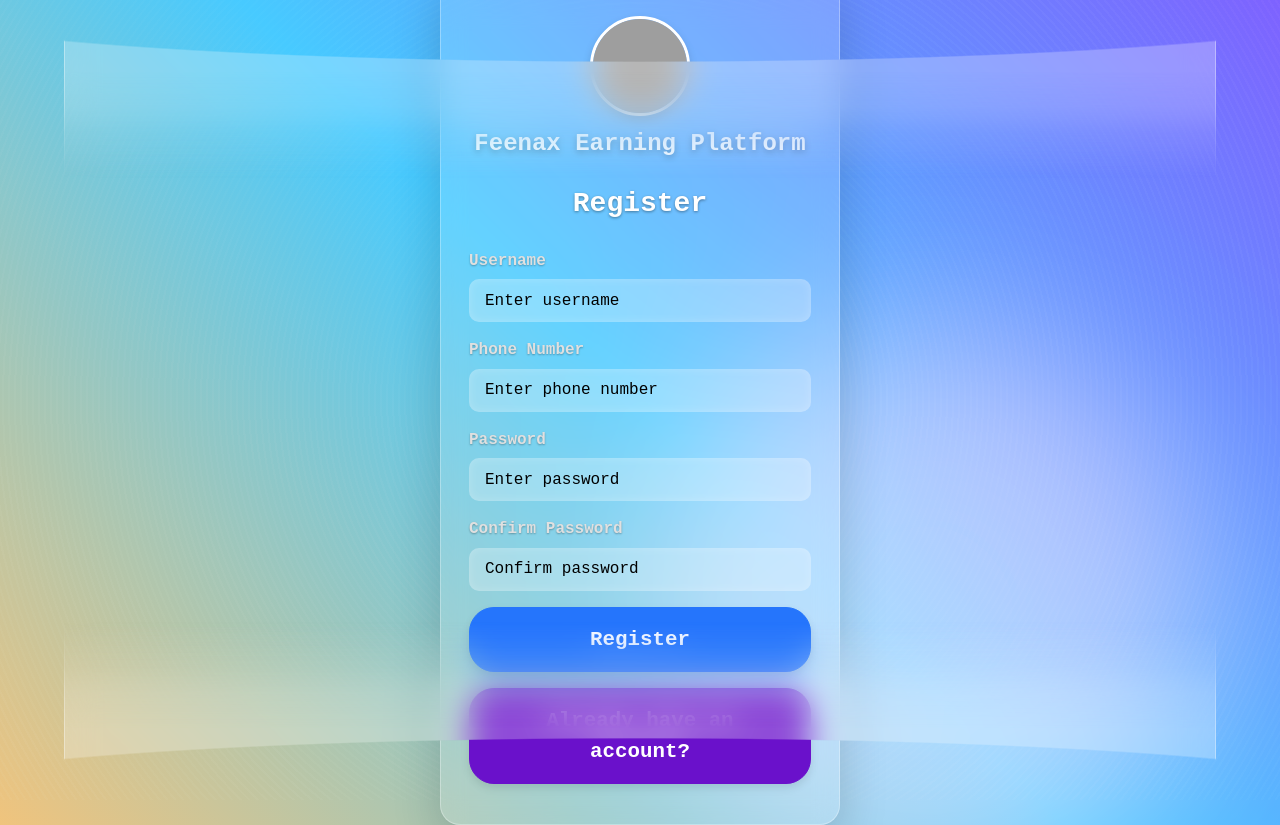
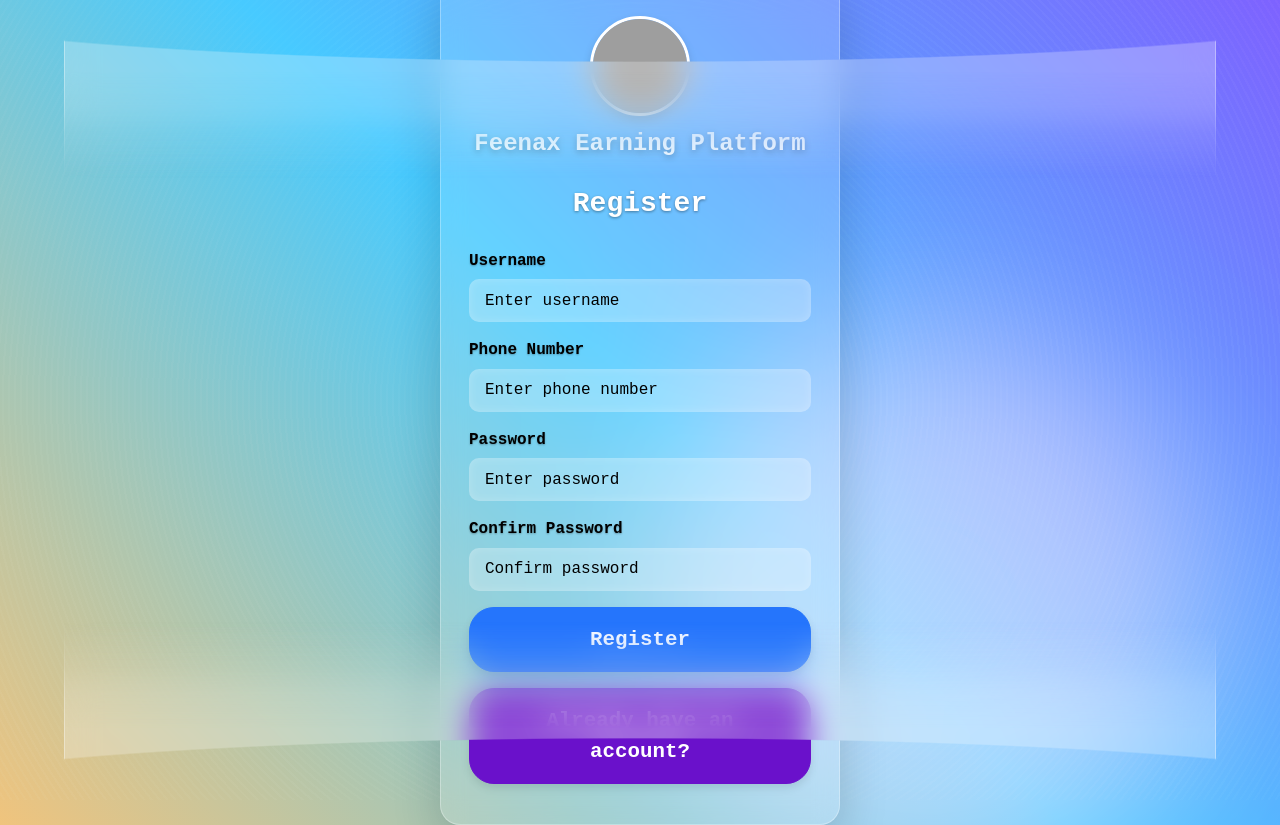
Before and after one commit to Abr254/site, a Django app: page / in a window 1280 px wide. Run offline with Django 5.2, Linux system fonts and the light colour scheme; grey boxes are pictures that could not be loaded.

Commit message:
Update register.html

```diff
--- a/regis/templates/register.html
+++ b/regis/templates/register.html
@@ -82,7 +82,7 @@
   .platform-name{font:700 24px/1.1 'Courier New',monospace;text-align:center;margin-bottom:30px;color:#fff;text-shadow:0 2px 6px rgba(0,0,0,.3)}
 
   /* form controls */
-  .form-label{font-weight:600;margin-bottom:.4rem;color:#e0e0e0;text-shadow:0 1px 2px rgba(0,0,0,.3)}
+  .form-label{font-weight:600;margin-bottom:.4rem;color: black;text-shadow:0 1px 2px rgba(0,0,0,.3)}
   .form-control{
     border:none;border-radius:10px;padding:.6rem 1rem;font-size:1rem;color:#fff;
     background:rgba(255,255,255,.25);box-shadow:inset 0 0 8px rgba(255,255,255,.2);
```
